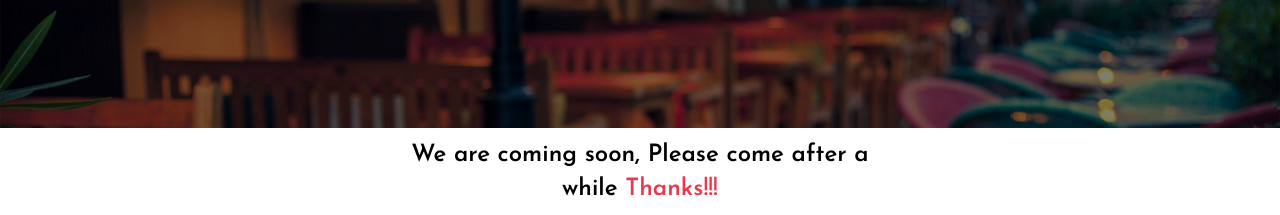
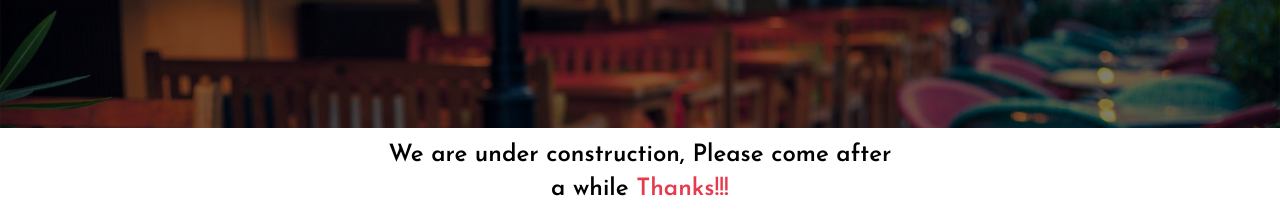
Before and after one commit to nkrsudha/takeatech, a plain HTML site: page index.html in a window 1280 px wide. Shown: the part 242-457 px from the top of the page. Drawn offline with Linux system fonts and the light colour scheme; a web font is replaced by a local one.

Commit message:
added page

```diff
--- a/index.html
+++ b/index.html
@@ -17,7 +17,7 @@
 
 	</div>
 	<div id="middle">
-		<p> We are coming soon, Please come after a while <span> Thanks!!!</span></p>
+		<p> We are under construction, Please come after a while <span> Thanks!!!</span></p>
 	</div>
 	<div id="footer">
 		<div>
```
Also changed, not shown: images/bg2.jpg (added), images/logo.png (added).
